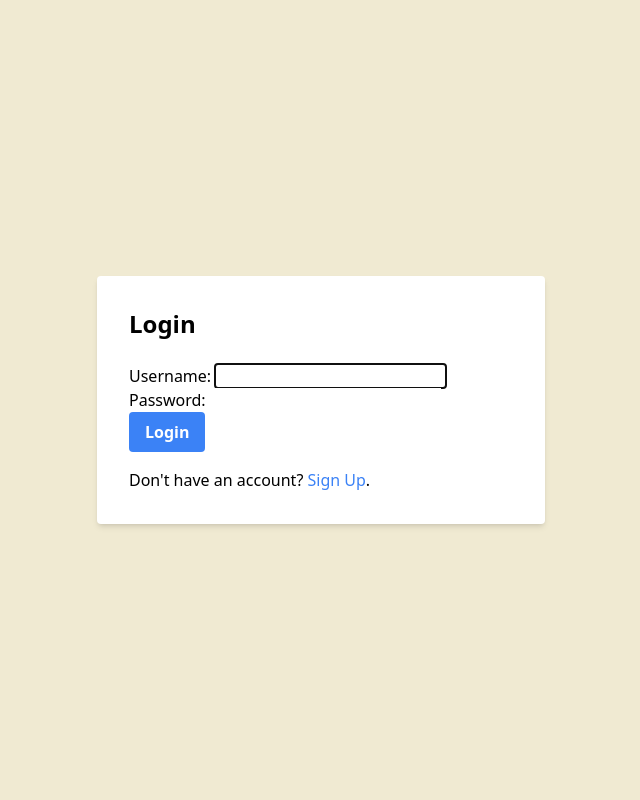
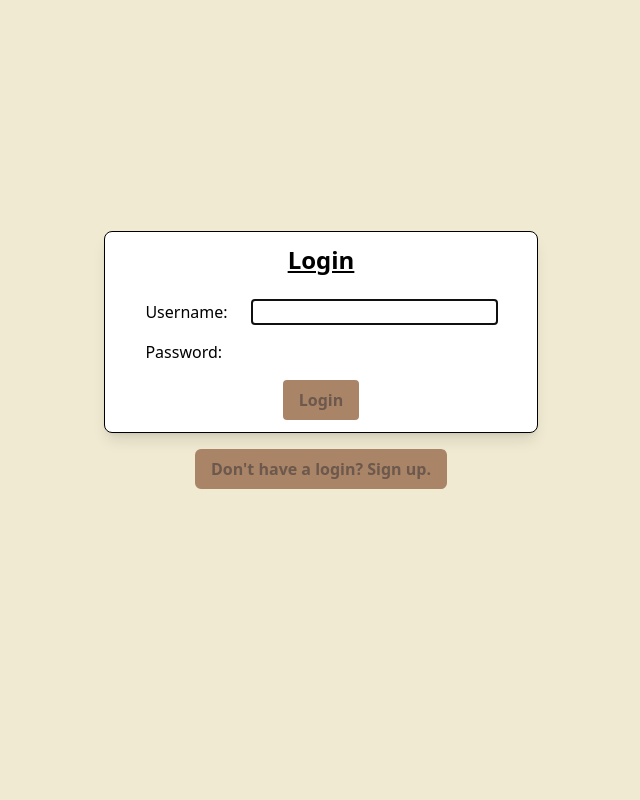
Before and after one commit to aidanvancil/cookbook, a Django app: page /login/ in a window 1280 px wide. Shown: the part 76-876 px from the top of the page, without its empty margins (319-959 px from the left). Run offline with Django 4.2, Linux system fonts and the light colour scheme; some libraries are stand-ins or nearby versions.

Commit message:
refactor: login + signup

```diff
--- a/app/templates/login.html
+++ b/app/templates/login.html
@@ -2,18 +2,28 @@
 {% extends 'base.html' %}
 
 {% block content %}
-<div class="min-h-screen flex items-center justify-center bg-[#F0EAD2]">
-  <div class="bg-white p-8 rounded shadow-md w-full max-w-md">
-    <h2 class="text-2xl font-semibold mb-6">Login</h2>
-    <form method="post">
+<div class="h-screen flex flex-col items-center justify-center bg-[#F0EAD2]">
+  <div class="bg-white px-10 py-3 w-auto flex flex-col justify-center items-center text-center rounded-lg shadow-lg border border-black">
+    <h2 class="text-2xl font-bold underline mb-6">Login</h2>
+    <form class="" method="post">
       {% csrf_token %}
-      {{ form.as_p }}
-      <button type="submit" class="bg-blue-500 hover:bg-blue-700 text-white font-bold py-2 px-4 rounded">
+
+      {% for field in form %}
+        <div class="mb-4 text-left flex">
+          {{ field.label_tag }}
+          <div class="flex-grow mx-3"></div>
+          <div class="font-bold">{{ field }}</div>
+          {% for error in field.errors %}
+            <p class="text-red-500">{{ error }}</p>
+          {% endfor %}
+        </div>
+      {% endfor %}
+
+      <button type="submit" class="bg-[#A98467] hover:scale-105 transition-transform  hover:text-black text-[#6C584C] font-bold py-2 px-4 rounded">
         Login
       </button>
     </form>
-
-    <p class="mt-4">Don't have an account? <a href="{% url 'signup' %}" class="text-blue-500">Sign Up</a>.</p>
-  </div>
+ </div>
+ <button class="bg-[#A98467] hover:scale-105 transition-transform text-[#6C584C] hover:text-black font-bold px-4 py-2 m-4 mb-20 rounded-md"><a href='/'>Don't have a login? Sign up.</a></button>
 </div>
 {% endblock %}
```
Also changed, not shown: app/templates/signup.html (+21 -9 lines).
